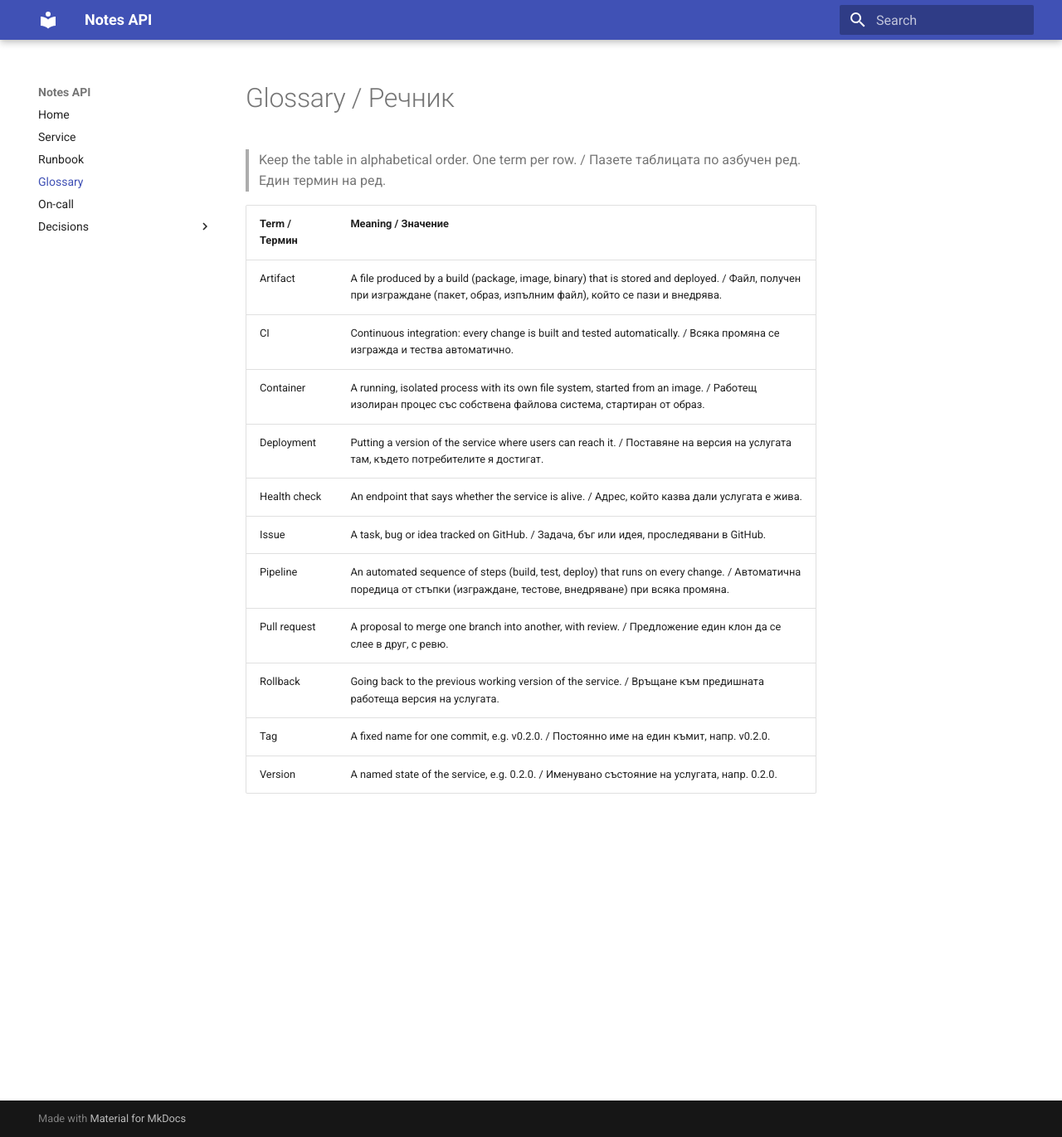
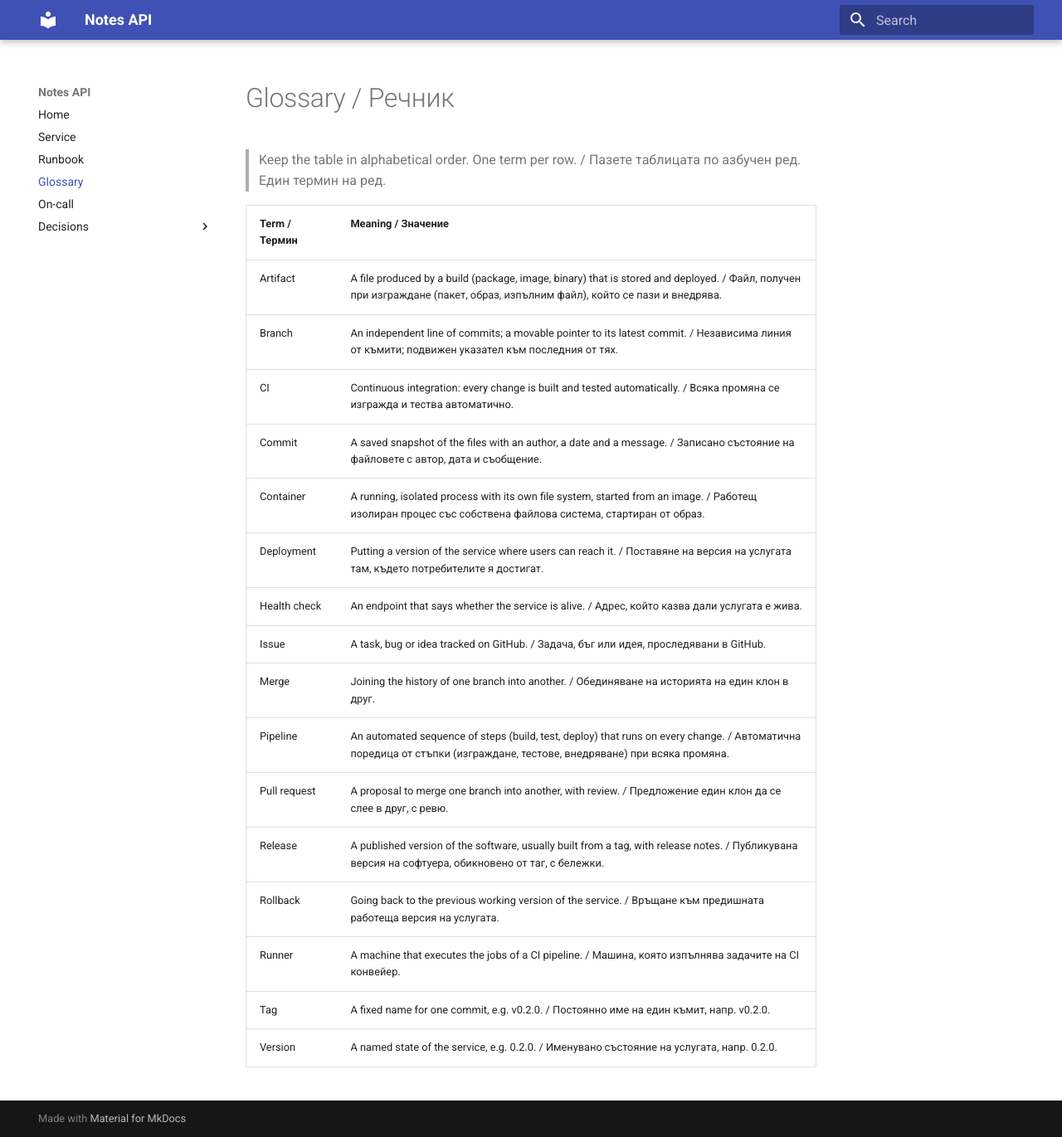
Before and after one commit to borkatah/devops-labs-fn371223025, an MkDocs documentation site: the page built from docs/glossary.md, in a window 1280 px wide and 1371 px high. Shown: the whole window at 83% size. Built offline with MkDocs 1.6.1 and Material for MkDocs 9.7.7, drawn with Linux system fonts in a browser that asks for light colours.

Commit message:
T08: Glossary terms (B) (#19)

```diff
--- a/docs/glossary.md
+++ b/docs/glossary.md
@@ -5,13 +5,18 @@
 | Term / Термин | Meaning / Значение |
 |---|---|
 | Artifact | A file produced by a build (package, image, binary) that is stored and deployed. / Файл, получен при изграждане (пакет, образ, изпълним файл), който се пази и внедрява. |
+| Branch | An independent line of commits; a movable pointer to its latest commit. / Независима линия от къмити; подвижен указател към последния от тях. |
 | CI | Continuous integration: every change is built and tested automatically. / Всяка промяна се изгражда и тества автоматично. |
+| Commit | A saved snapshot of the files with an author, a date and a message. / Записано състояние на файловете с автор, дата и съобщение. |
 | Container | A running, isolated process with its own file system, started from an image. / Работещ изолиран процес със собствена файлова система, стартиран от образ. |
 | Deployment | Putting a version of the service where users can reach it. / Поставяне на версия на услугата там, където потребителите я достигат. |
 | Health check | An endpoint that says whether the service is alive. / Адрес, който казва дали услугата е жива. |
 | Issue | A task, bug or idea tracked on GitHub. / Задача, бъг или идея, проследявани в GitHub. |
+| Merge | Joining the history of one branch into another. / Обединяване на историята на един клон в друг. |
 | Pipeline | An automated sequence of steps (build, test, deploy) that runs on every change. / Автоматична поредица от стъпки (изграждане, тестове, внедряване) при всяка промяна. |
 | Pull request | A proposal to merge one branch into another, with review. / Предложение един клон да се слее в друг, с ревю. |
+| Release | A published version of the software, usually built from a tag, with release notes. / Публикувана версия на софтуера, обикновено от таг, с бележки. |
 | Rollback | Going back to the previous working version of the service. / Връщане към предишната работеща версия на услугата. |
+| Runner | A machine that executes the jobs of a CI pipeline. / Машина, която изпълнява задачите на CI конвейер. |
 | Tag | A fixed name for one commit, e.g. v0.2.0. / Постоянно име на един къмит, напр. v0.2.0. |
 | Version | A named state of the service, e.g. 0.2.0. / Именувано състояние на услугата, напр. 0.2.0. |
```
